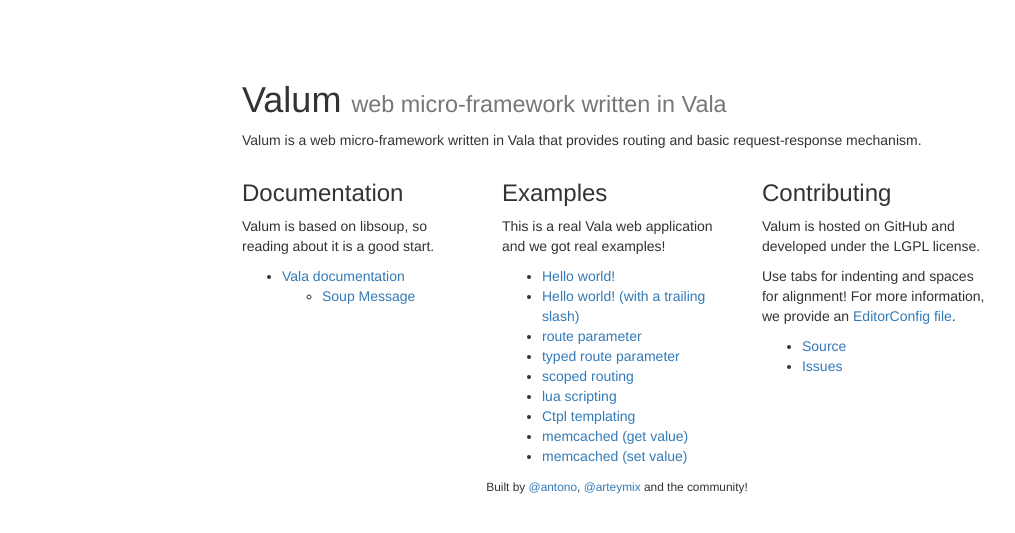
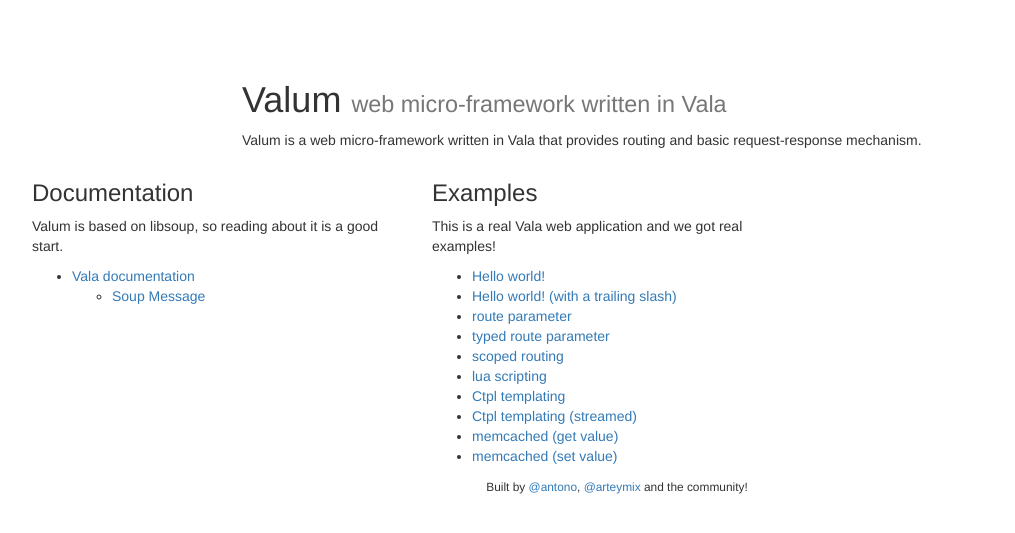
Before and after one commit to valum-framework/valum, a Python web app: template app/templates/home.html in a window 1280 px wide. Shown: the top 533 px of the page, without its empty margins (23-1038 px from the left). Run offline with Jinja, Linux system fonts and the light colour scheme; the template is opened without the code that fills it, so the values that code supplies are empty; some libraries are stand-ins or nearby versions.

Commit message:
View can be streamed in the MessageBody.
This allow us to serve content that does not fit in the memory.

Ctpl uses OutputStream so that we can serve a very big template.

```diff
--- a/app/templates/home.html
+++ b/app/templates/home.html
@@ -17,6 +17,7 @@
                 Valum is a web micro-framework written in Vala that provides
                 routing and basic request-response mechanism.
               </p>
+            </div>
           </div>
         </div>
         <div class="row">
@@ -47,25 +48,10 @@
               <li><a href="/admin/fun/hack">scoped routing</a></li>
               <li><a href="/lua">lua scripting</a></li>
               <li><a href="/ctpl/foo/bar">Ctpl templating</a></li>
+              <li><a href="/ctpl/streamed">Ctpl templating (streamed)</a></li>
               <li><a href="/memcached/get/bar">memcached (get value)</a></li>
               <li><a href="/memcached/set/bar">memcached (set value)</a></li>
             </ul>
-            </div>
-            <div class="col-md-4">
-              <h3>Contributing</h3>
-              <p>
-                Valum is hosted on GitHub and developed under the LGPL license.
-              </p>
-              <p>
-                Use tabs for indenting and spaces for alignment! For more
-                information, we provide an
-                <a href="http://editorconfig.org">EditorConfig file</a>.
-              </p>
-              <ul>
-                <li><a href="https://github.com/antono/valum">Source</a></li>
-                <li><a href="https://github.com/antono/valum/issues">Issues</a></li>
-              </ul>
-            </div>
           </div>
           <div class="row">
             <div class="col-md-12">
```
Also changed, not shown: 2 other files. Lines whose indentation alone changed are shown as unchanged.
